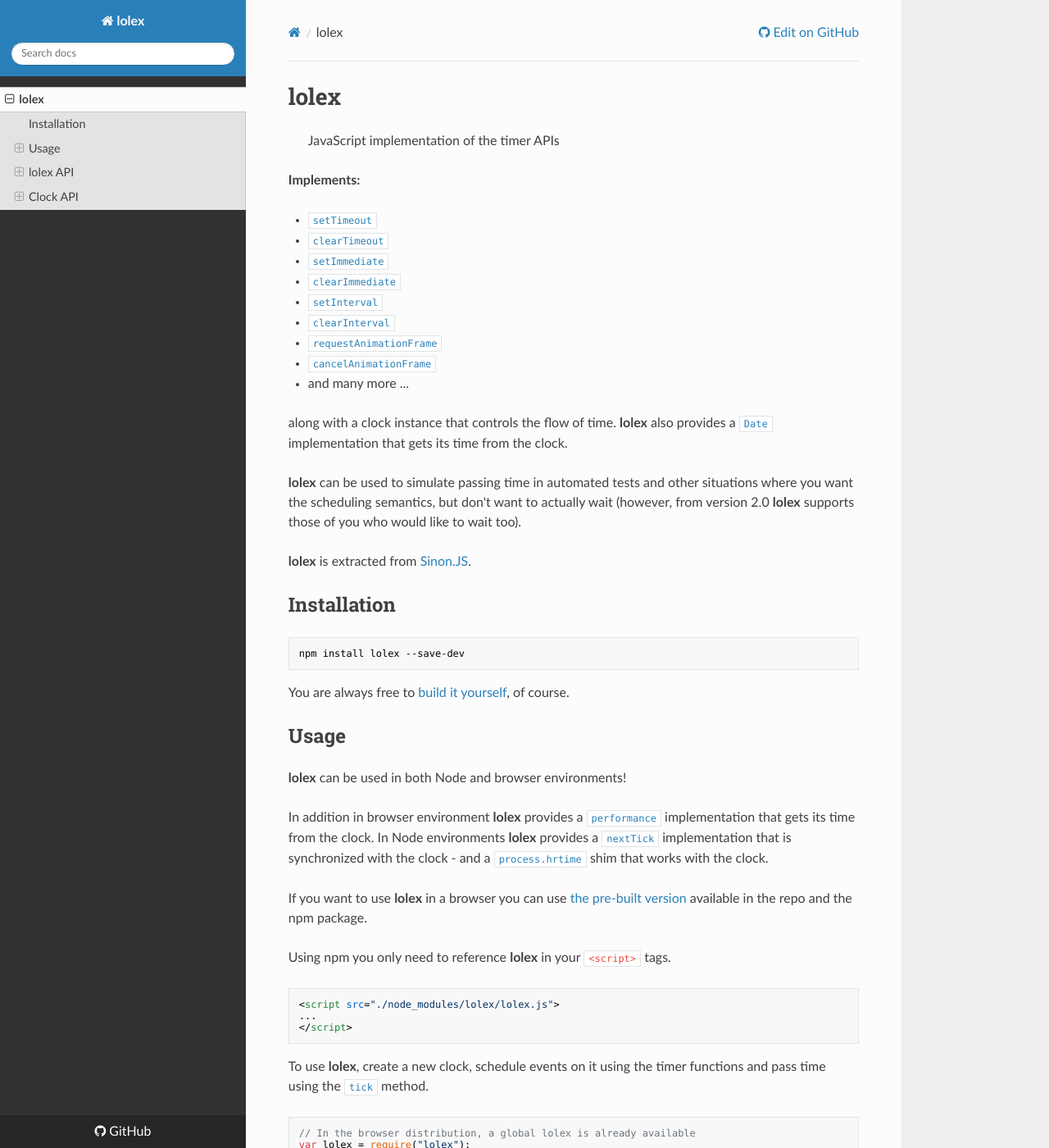
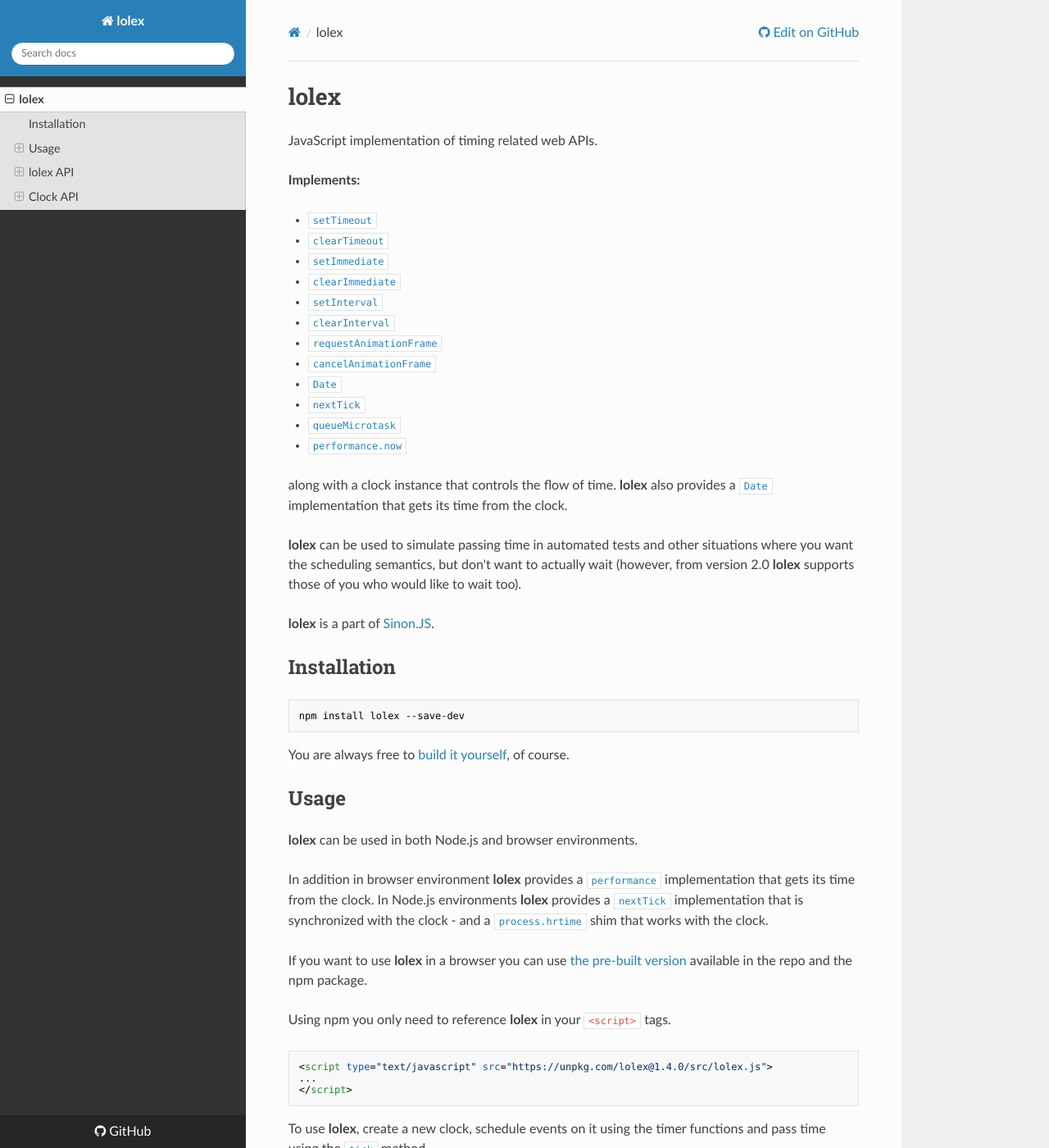
Before and after one commit to sinonjs/fake-timers, an MkDocs documentation site: the page built from docs/index.md, in a window 1280 px wide and 1400 px high. Shown: the whole window at 82% size. Built offline with MkDocs 1.6.1, drawn with Linux system fonts in a browser that asks for light colours; nearby versions of some CDN libraries; some of the changed text lies outside the part shown.

Commit message:
refactor(docs): changes according to review
Thanks to @benjamingr @SimenB

add some basic docs for queueMicrotask

See: #219

````diff
--- a/docs/index.md
+++ b/docs/index.md
@@ -1,6 +1,6 @@
 # lolex
 
-> JavaScript implementation of the timer APIs
+JavaScript implementation of timing related web APIs.
 
 **Implements:**
 
@@ -12,7 +12,10 @@
 * [`clearInterval`](#clearintervalid)
 * [`requestAnimationFrame`](#requestanimationframecallback)
 * [`cancelAnimationFrame`](#cancelanimationframeid)
-* and many more ...
+* [`Date`](#date)
+* [`nextTick`](#nexttickcallback-args)
+* [`queueMicrotask`](#queuemicrotaskcallback)
+* [`performance.now`](#performancenow)
 
 along with a clock instance that controls the flow of time.
 **lolex** also provides a [`Date`](#date) implementation that gets its time from the clock.
@@ -21,7 +24,7 @@
 situations where you want the scheduling semantics, but don't want to actually
 wait (however, from version 2.0 **lolex** supports those of you who would like to wait too).
 
-**lolex** is extracted from [Sinon.JS](https://github.com/sinonjs/sinon.js).
+**lolex** is a part of [Sinon.JS](https://github.com/sinonjs/sinon.js).
 
 ## Installation
 
@@ -29,14 +32,14 @@
 npm install lolex --save-dev
 ```
 
-You are always free to [build it yourself](https://github.com/sinonjs/lolex/blob/53ea4d9b9e5bcff53cc7c9755dc9aa340368cf1c/package.json#L22), of course.
+You are always free to [build it yourself](https://github.com/sinonjs/lolex/blob/master/package.json#L22), of course.
 
 ## Usage
 
-**lolex** can be used in both Node and browser environments!
+**lolex** can be used in both Node.js and browser environments.
 
 In addition in browser environment **lolex** provides a [`performance`](#performancenow) implementation that gets its time from the clock.
-In Node environments **lolex** provides a [`nextTick`](#nexttick) implementation that is synchronized with the clock - and a [`process.hrtime`](#hrtimeprevtime) shim that works with the clock.
+In Node.js environments **lolex** provides a [`nextTick`](#nexttick) implementation that is synchronized with the clock - and a [`process.hrtime`](#hrtimeprevtime) shim that works with the clock.
 
 If you want to use **lolex** in a browser you can use
 [the pre-built version](https://github.com/sinonjs/lolex/blob/master/lolex.js)
@@ -45,7 +48,7 @@
 Using npm you only need to reference **lolex** in your `<script>` tags.
 
 ```html
-<script src="./node_modules/lolex/lolex.js">
+<script type="text/javascript" src="https://unpkg.com/lolex@1.4.0/src/lolex.js">
 ...
 </script>
 ```
@@ -76,7 +79,7 @@
 The [`next`](#next), [`runAll`](#runall), [`runToFrame`](#runtoframe), and [`runToLast`](#runtolast) methods are available to advance the clock.
 See the [clock API Reference](#clock-api) for more details.
 
-### Faking the native timers
+### Faking native timers
 
 When using **lolex** to test timers, you will most likely want to replace the native
 timers such that calling `setTimeout` actually schedules a callback with your
@@ -120,7 +125,7 @@
 
 #### Automatically incrementing mocked time
 
-Since version 2.0 **lolex** supports the possibility to attach the faked timers
+Since version 2.0 **lolex** supports the possibility to attach fake timers
 to any change in the real system time. This basically means you no longer need
 to `tick()` the clock in a situation where you won't know **when** to call `tick()`.
 
@@ -255,6 +260,10 @@
 Implements the [`now`](https://developer.mozilla.org/en-US/docs/Web/API/Performance/now) method of the [`Performance`](https://developer.mozilla.org/en-US/docs/Web/API/Performance/now) object but using the clock to provide the correct time.
 Only available in environments that support the Performance object (browsers mostly).
 
+### `queueMicrotask(callback)`
+
+This is essentially a [`nextTick`] that drops arguments which we already support.
+
 
 ### `tick(time)`
 
````
Also changed, not shown: other parts of docs/index.md (+2 -0 lines), CONTRIBUTING.md (+5 -5 lines), Readme.md (+1 -1 lines).
